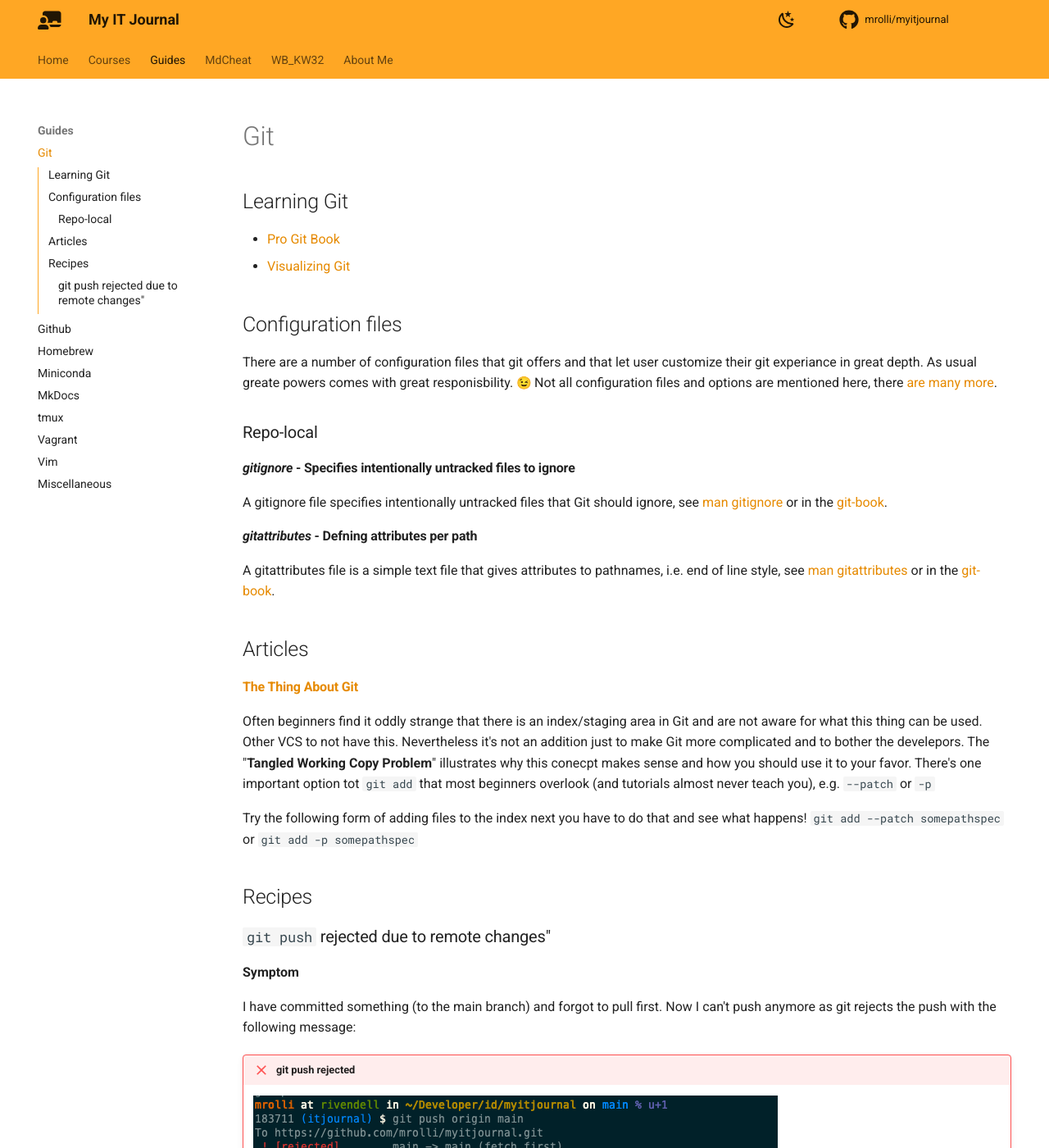
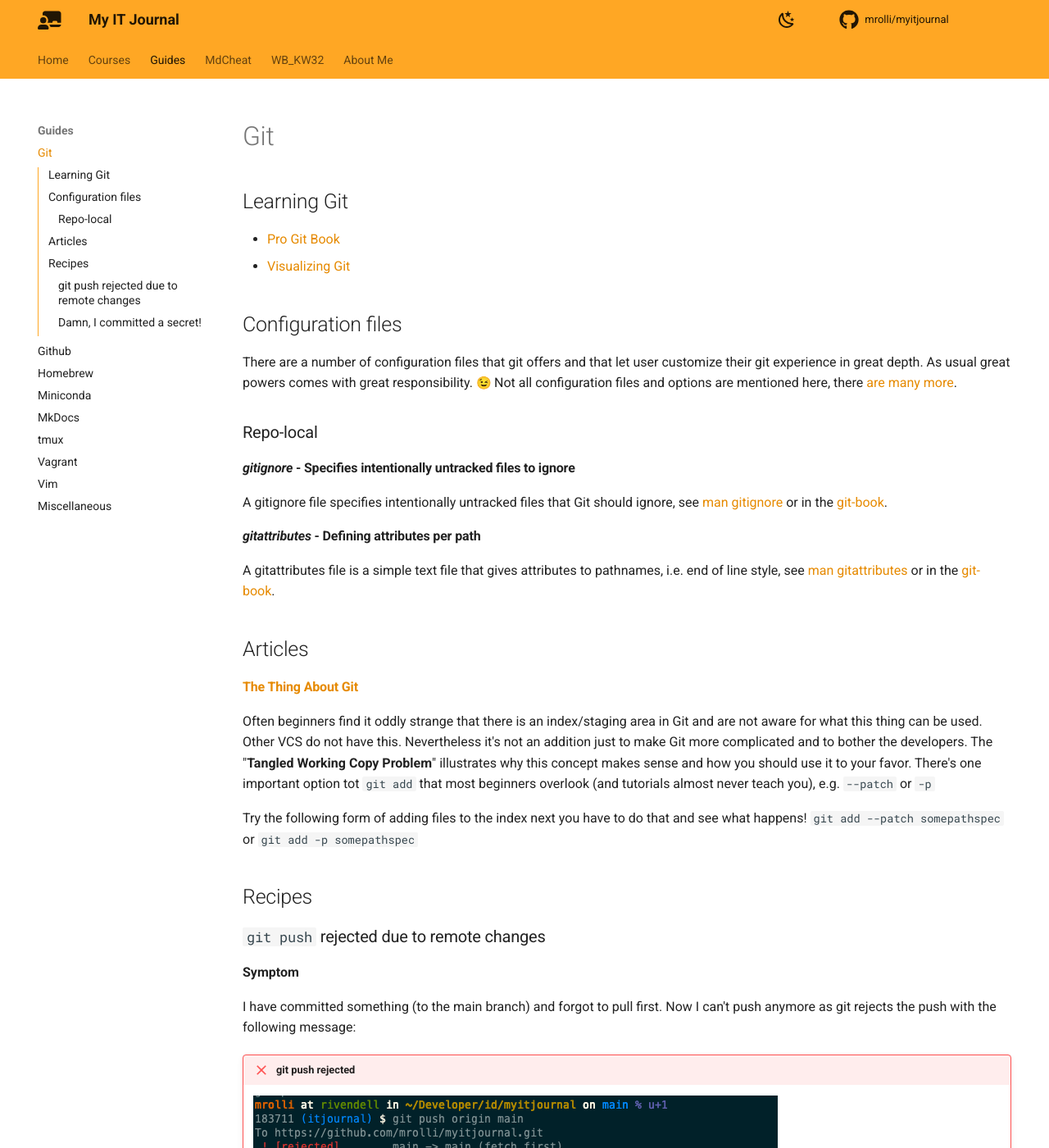
Before and after one commit to mrolli/myitjournal, an MkDocs documentation site: the page built from docs/guides/git.md, in a window 1280 px wide and 1400 px high. Shown: the whole window at 82% size. Built offline with MkDocs 1.6.1 and Material for MkDocs 9.7.7, drawn with Linux system fonts in a browser that asks for light colours; emoji names are drawn with the system emoji font; comment, search, counter and statistics services are not loaded; some of the changed text lies outside the part shown.

Commit message:
Fix lots of spellchecking errors

```diff
--- a/docs/guides/git.md
+++ b/docs/guides/git.md
@@ -7,8 +7,8 @@
 
 ## Configuration files
 
-There are a number of configuration files that git offers and that let user customize their git experiance in great depth. As usual
-greate powers comes with great responisbility. :wink: Not all configuration files and options are mentioned here, there
+There are a number of configuration files that git offers and that let user customize their git experience in great depth. As usual
+great powers comes with great responsibility. :wink: Not all configuration files and options are mentioned here, there
 [are many more](https://git-scm.com/docs/git-config).
 
 ### Repo-local
@@ -17,7 +17,7 @@ greate powers comes with great responisbility. :wink: Not all configuration file
 
 A gitignore file specifies intentionally untracked files that Git should ignore, see [man gitignore](https://git-scm.com/docs/gitignore) or in the [git-book](https://git-scm.com/book/en/v2/Git-Basics-Recording-Changes-to-the-Repository#_ignoring).
 
-#### *gitattributes* - Defning attributes per path
+#### *gitattributes* - Defining attributes per path
 
 A gitattributes file is a simple text file that gives attributes to pathnames, i.e. end of line style, see
 [man gitattributes](https://git-scm.com/docs/gitattributes) or in the [git-book](https://git-scm.com/book/en/v2/Customizing-Git-Git-Attributes).
@@ -27,9 +27,9 @@ A gitattributes file is a simple text file that gives attributes to pathnames, i
 #### **[The Thing About Git](https://tomayko.com/blog/2008/the-thing-about-git)**
 
 Often beginners find it oddly strange that there is an index/staging area in Git and are not aware
-for what this thing can be used. Other VCS to not have this. Nevertheless it's not an addition just
-to make Git more complicated and to bother the develepors. The "**Tangled Working Copy Problem**" illustrates
-why this conecpt makes sense and how you should use it to your favor. There's one important option tot `git add`
+for what this thing can be used. Other VCS do not have this. Nevertheless it's not an addition just
+to make Git more complicated and to bother the developers. The "**Tangled Working Copy Problem**" illustrates
+why this concept makes sense and how you should use it to your favor. There's one important option tot `git add`
 that most beginners overlook (and tutorials almost never teach you), e.g. `--patch` or `-p`
 
 Try the following form of adding files to the index next you have to do that and see what happens!
@@ -37,7 +37,7 @@ Try the following form of adding files to the index next you have to do that and
 
 ## Recipes
 
-### `git push` rejected due to remote changes"
+### `git push` rejected due to remote changes
 
 **Symptom**
 
@@ -60,3 +60,15 @@ conflicts with the other. What to do now? You would need to:
     `git pull --rebase`
 
 This command first fetches the latest commits and then rebases your commits on top of the latest commit, see `git help pull`. Now you may try to push your changes.
+
+### Damn, I committed a secret!
+
+**Symptom**
+
+You just committed a configuration file with a password in it? You entered a real password into a file instead of a dummy password like
+`123456` and committed it? You added disclosed something else by committing it to the repo? Fear not and read ahead!
+
+**Discussion and Solution**
+
+There's good [cheat sheet from GitGuardian](../pdf/RewritingYourGitHistory-Cheatsheet.pdf) that features a flow chart on how
+to proceed and save the situation depending on the stage at which you realised that something wrong happened.
```
Also changed, not shown: other parts of docs/guides/git.md (+1 -1 lines).
